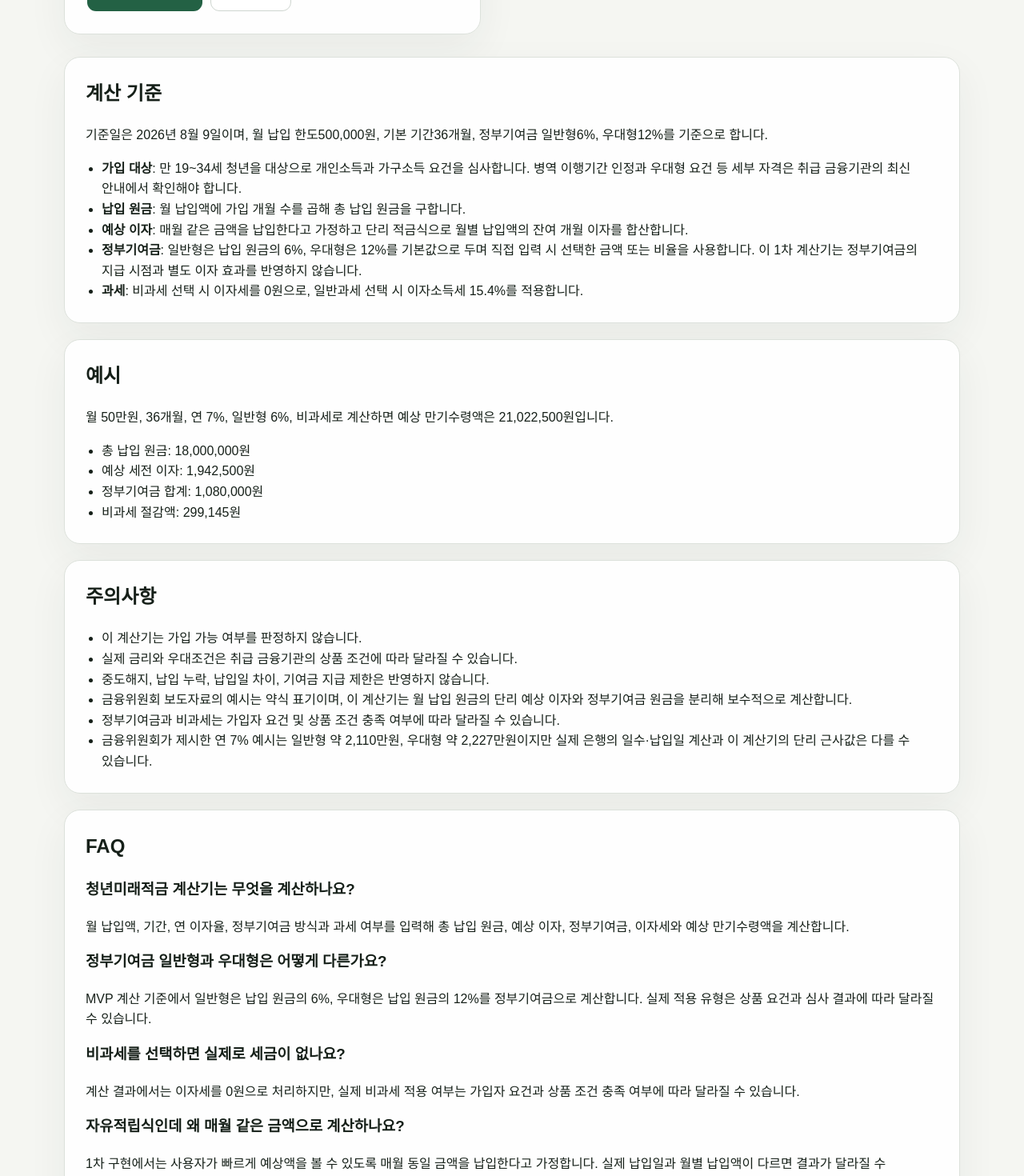
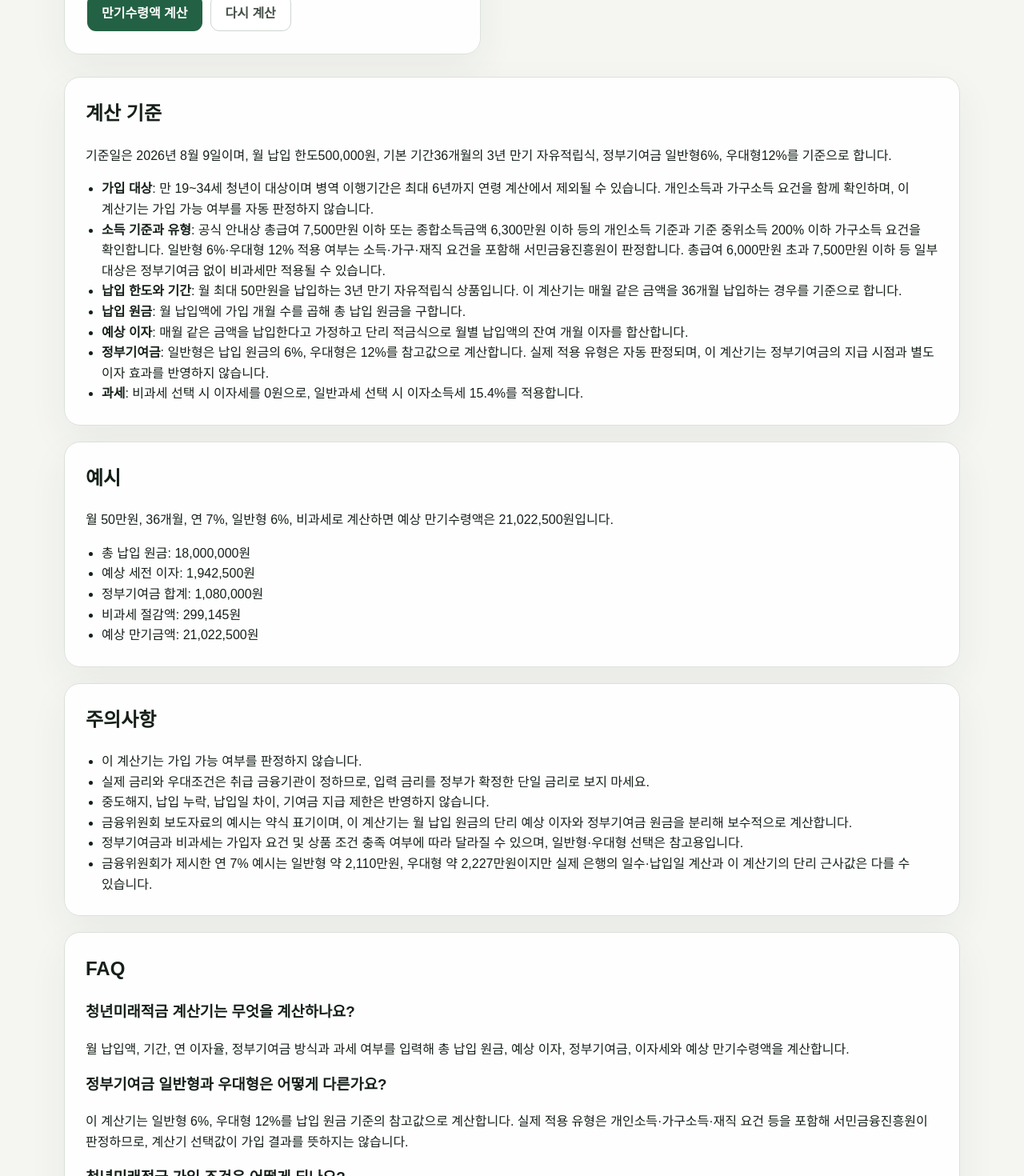
Before and after one commit to JulGi-Park/integrated-calculator, a Next.js app: page /calculators/youth-future-savings in a window 1280 px wide. Shown: the part 1330-2800 px from the top of the page at 80% size. Built offline with nearby package versions, Linux system fonts and the light colour scheme.

Commit message:
seo: improve youth future savings search intent coverage

```diff
--- a/app/calculators/youth-future-savings/page.tsx
+++ b/app/calculators/youth-future-savings/page.tsx
@@ -11,9 +11,9 @@ import {
 } from "@/components/calculators/youthFutureSavingsContentData";
 
 const title =
-  "청년미래적금 계산기 - 만기수령액·정부기여금·비과세 예상액";
+  "청년미래적금 계산기 | 정부기여금·만기 예상금액";
 const description =
-  "월 납입액, 가입 기간, 연 이자율, 정부기여금 방식과 과세 여부를 입력해 청년미래적금 예상 만기수령액과 비과세 절감액을 계산합니다.";
+  "월 납입액·연 이자율·정부기여금 참고 유형을 입력해 청년미래적금의 예상 만기금액을 계산합니다. 월 최대 50만원, 3년, 일반형 6%·우대형 12%와 비과세 기준을 안내합니다.";
 const ogUrl = "https://gyesanbox.kr/calculators/youth-future-savings/";
 const ogImage = "https://gyesanbox.kr/og/default.png";
 
@@ -60,13 +60,14 @@ export default function YouthFutureSavingsPage() {
         <p className="page-heading__eyebrow">Youth future savings</p>
         <h1>청년미래적금 계산기</h1>
         <p>
-          월 납입액과 금리, 정부기여금 방식을 입력해 예상 만기수령액,
-          정부기여금과 비과세 절감액을 확인합니다.
+          월 납입액과 예상 금리, 정부기여금 참고 유형을 입력해 원금·예상 이자·정부기여금과
+          예상 만기금액을 확인합니다. 실제 금리와 가입 자격은 금융기관 심사 기준을 따릅니다.
         </p>
         <div className="seller-margin-meta">
           <span>계산 기준일: {youthFutureSavingsPolicySummary.verifiedAt}</span>
           <span>기본 기간: {youthFutureSavingsPolicySummary.defaultTerm}</span>
           <span>월 납입 한도: {youthFutureSavingsPolicySummary.monthlyLimit}</span>
+          <span>이자소득: 비과세 안내</span>
         </div>
       </div>
 
@@ -80,6 +81,12 @@ export default function YouthFutureSavingsPage() {
         <Link className="text-link" href="/">
           홈으로
         </Link>
+        <Link className="text-link" href="/calculators/savings/">
+          예금·적금 이자 계산기
+        </Link>
+        <Link className="text-link" href="/calculators/salary/">
+          연봉 실수령액 계산기
+        </Link>
       </nav>
     </section>
   );
--- a/components/calculators/YouthFutureSavingsContent.tsx
+++ b/components/calculators/YouthFutureSavingsContent.tsx
@@ -17,7 +17,7 @@ export function YouthFutureSavingsContent() {
         <p>
           기준일은 {youthFutureSavingsPolicySummary.verifiedAt}이며, 월 납입 한도
           {youthFutureSavingsPolicySummary.monthlyLimit}, 기본 기간
-          {youthFutureSavingsPolicySummary.defaultTerm}, 정부기여금 일반형
+          {youthFutureSavingsPolicySummary.defaultTerm}의 {youthFutureSavingsPolicySummary.productTerm}, 정부기여금 일반형
           {youthFutureSavingsPolicySummary.standardRate}, 우대형
           {youthFutureSavingsPolicySummary.preferredRate}를 기준으로 합니다.
         </p>
@@ -41,6 +41,7 @@ export function YouthFutureSavingsContent() {
           <li>예상 세전 이자: {formatWon(youthFutureSavingsExampleResult.grossInterest)}</li>
           <li>정부기여금 합계: {formatWon(youthFutureSavingsExampleResult.governmentContribution)}</li>
           <li>비과세 절감액: {formatWon(youthFutureSavingsExampleResult.taxSaving)}</li>
+          <li>예상 만기금액: {formatWon(youthFutureSavingsExampleResult.maturityAmount)}</li>
         </ul>
       </section>
 
--- a/components/calculators/youthFutureSavingsContentData.ts
+++ b/components/calculators/youthFutureSavingsContentData.ts
@@ -42,13 +42,24 @@ export const youthFutureSavingsPolicySummary = {
     YOUTH_FUTURE_SAVINGS_POLICY.preferredContributionRate,
   ),
   taxRate: formatPercent(YOUTH_FUTURE_SAVINGS_POLICY.interestIncomeTaxRate),
+  productTerm: "3년 만기 자유적립식",
 };
 
 export const youthFutureSavingsCriteria = [
   {
     title: "가입 대상",
     description:
-      "만 19~34세 청년을 대상으로 개인소득과 가구소득 요건을 심사합니다. 병역 이행기간 인정과 우대형 요건 등 세부 자격은 취급 금융기관의 최신 안내에서 확인해야 합니다.",
+      "만 19~34세 청년이 대상이며 병역 이행기간은 최대 6년까지 연령 계산에서 제외될 수 있습니다. 개인소득과 가구소득 요건을 함께 확인하며, 이 계산기는 가입 가능 여부를 자동 판정하지 않습니다.",
+  },
+  {
+    title: "소득 기준과 유형",
+    description:
+      "공식 안내상 총급여 7,500만원 이하 또는 종합소득금액 6,300만원 이하 등의 개인소득 기준과 기준 중위소득 200% 이하 가구소득 요건을 확인합니다. 일반형 6%·우대형 12% 적용 여부는 소득·가구·재직 요건을 포함해 서민금융진흥원이 판정합니다. 총급여 6,000만원 초과 7,500만원 이하 등 일부 대상은 정부기여금 없이 비과세만 적용될 수 있습니다.",
+  },
+  {
+    title: "납입 한도와 기간",
+    description:
+      "월 최대 50만원을 납입하는 3년 만기 자유적립식 상품입니다. 이 계산기는 매월 같은 금액을 36개월 납입하는 경우를 기준으로 합니다.",
   },
   {
     title: "납입 원금",
@@ -62,7 +73,7 @@ export const youthFutureSavingsCriteria = [
   {
     title: "정부기여금",
     description:
-      "일반형은 납입 원금의 6%, 우대형은 12%를 기본값으로 두며 직접 입력 시 선택한 금액 또는 비율을 사용합니다. 이 1차 계산기는 정부기여금의 지급 시점과 별도 이자 효과를 반영하지 않습니다.",
+      "일반형은 납입 원금의 6%, 우대형은 12%를 참고값으로 계산합니다. 실제 적용 유형은 자동 판정되며, 이 계산기는 정부기여금의 지급 시점과 별도 이자 효과를 반영하지 않습니다.",
   },
   {
     title: "과세",
@@ -73,10 +84,10 @@ export const youthFutureSavingsCriteria = [
 
 export const youthFutureSavingsCautions = [
   "이 계산기는 가입 가능 여부를 판정하지 않습니다.",
-  "실제 금리와 우대조건은 취급 금융기관의 상품 조건에 따라 달라질 수 있습니다.",
+  "실제 금리와 우대조건은 취급 금융기관이 정하므로, 입력 금리를 정부가 확정한 단일 금리로 보지 마세요.",
   "중도해지, 납입 누락, 납입일 차이, 기여금 지급 제한은 반영하지 않습니다.",
   "금융위원회 보도자료의 예시는 약식 표기이며, 이 계산기는 월 납입 원금의 단리 예상 이자와 정부기여금 원금을 분리해 보수적으로 계산합니다.",
-  "정부기여금과 비과세는 가입자 요건 및 상품 조건 충족 여부에 따라 달라질 수 있습니다.",
+  "정부기여금과 비과세는 가입자 요건 및 상품 조건 충족 여부에 따라 달라질 수 있으며, 일반형·우대형 선택은 참고용입니다.",
   "금융위원회가 제시한 연 7% 예시는 일반형 약 2,110만원, 우대형 약 2,227만원이지만 실제 은행의 일수·납입일 계산과 이 계산기의 단리 근사값은 다를 수 있습니다.",
 ] as const;
 
@@ -89,12 +100,42 @@ export const youthFutureSavingsFaqs: YouthFutureSavingsFaq[] = [
   {
     question: "정부기여금 일반형과 우대형은 어떻게 다른가요?",
     answer:
-      "MVP 계산 기준에서 일반형은 납입 원금의 6%, 우대형은 납입 원금의 12%를 정부기여금으로 계산합니다. 실제 적용 유형은 상품 요건과 심사 결과에 따라 달라질 수 있습니다.",
+      "이 계산기는 일반형 6%, 우대형 12%를 납입 원금 기준의 참고값으로 계산합니다. 실제 적용 유형은 개인소득·가구소득·재직 요건 등을 포함해 서민금융진흥원이 판정하므로, 계산기 선택값이 가입 결과를 뜻하지는 않습니다.",
+  },
+  {
+    question: "청년미래적금 가입 조건은 어떻게 되나요?",
+    answer:
+      "공식 안내상 만 19~34세 청년이 대상이며, 병역 이행기간은 최대 6년까지 연령 계산에서 제외될 수 있습니다. 개인소득과 가구소득 요건을 함께 확인하므로, 가입 가능 여부는 취급 금융기관 또는 서민금융진흥원 안내로 확인해야 합니다.",
+  },
+  {
+    question: "월 얼마까지, 얼마나 납입할 수 있나요?",
+    answer:
+      "청년미래적금은 월 최대 50만원을 납입하는 3년 만기 자유적립식 상품입니다. 이 계산기는 매월 같은 금액을 36개월 납입한다고 가정해 예상액을 보여줍니다.",
+  },
+  {
+    question: "소득에 따라 정부기여금이 달라지나요?",
+    answer:
+      "네. 공식 안내에는 일반형 6%, 우대형 12%와 함께 소득·가구·재직 요건이 제시되어 있습니다. 예를 들어 총급여 6,000만원 초과 7,500만원 이하 등 일부 대상은 정부기여금 없이 비과세만 적용될 수 있어, 이 계산기는 소득구간을 자동 판정하지 않습니다.",
   },
   {
     question: "비과세를 선택하면 실제로 세금이 없나요?",
     answer:
       "계산 결과에서는 이자세를 0원으로 처리하지만, 실제 비과세 적용 여부는 가입자 요건과 상품 조건 충족 여부에 따라 달라질 수 있습니다.",
+  },
+  {
+    question: "은행별 금리는 같은가요?",
+    answer:
+      "아닙니다. 금리와 우대조건은 취급 금융기관의 상품 조건에 따라 달라질 수 있습니다. 이 계산기의 연 이자율은 예상 금리를 직접 입력하는 값이며, 실제 적용 금리를 보장하지 않습니다.",
+  },
+  {
+    question: "중도해지하면 정부기여금과 비과세는 어떻게 되나요?",
+    answer:
+      "일반 중도해지 때는 정부기여금과 비과세 혜택을 받을 수 없다는 공식 안내가 있습니다. 특별중도해지 등 예외와 실제 처리 기준은 취급 금융기관의 최신 약관을 확인해야 하며, 이 계산기는 중도해지금액을 계산하지 않습니다.",
+  },
+  {
+    question: "청년도약계좌와 동시에 가입하거나 갈아탈 수 있나요?",
+    answer:
+      "청년도약계좌와의 중복 가입은 제한됩니다. 2026년 첫 신청 기간에는 일정 요건 아래 전환 절차가 별도로 안내됐으므로, 현재 가능 여부와 조건은 서민금융진흥원 및 취급 금융기관 공지를 확인해야 합니다. 이 계산기는 두 상품의 전환 손익을 비교하지 않습니다.",
   },
   {
     question: "자유적립식인데 왜 매월 같은 금액으로 계산하나요?",
@@ -110,12 +151,36 @@ export const youthFutureSavingsFaqs: YouthFutureSavingsFaq[] = [
 
 export const youthFutureSavingsSources = [
   {
+    organization: "서민금융진흥원",
+    title: "청년미래적금 상품 안내",
+    criterion:
+      "현재 운영 기준: 3년 자유적립식, 월 최대 50만원, 일반형 6%·우대형 12% 정부기여금, 이자소득 비과세 및 금융기관별 금리 안내",
+    verifiedAt: youthFutureSavingsPolicySummary.verifiedAt,
+    href: "https://www.kinfa.or.kr/financialProduct/youthFutureSavings.do",
+  },
+  {
     organization: YOUTH_FUTURE_SAVINGS_POLICY.officialSourceName,
     title: YOUTH_FUTURE_SAVINGS_POLICY.officialSourceTitle,
     criterion:
       "월 최대 50만원, 3년 만기 자유적립식, 납입액의 6% 또는 12% 정부기여금, 이자소득세 면제 안내",
     verifiedAt: youthFutureSavingsPolicySummary.verifiedAt,
     href: YOUTH_FUTURE_SAVINGS_POLICY.officialSourceUrl,
+  },
+  {
+    organization: "대한민국 정책브리핑",
+    title: "청년미래적금 Q&A ② 가입 요건·정부기여금",
+    criterion:
+      "개인·가구소득 기준, 일반형·우대형 적용 요건, 정부기여금 없이 비과세만 적용되는 구간 안내",
+    verifiedAt: youthFutureSavingsPolicySummary.verifiedAt,
+    href: "https://www.korea.kr/multi/visualNewsView.do?newsId=148966817",
+  },
+  {
+    organization: "대한민국 정책브리핑",
+    title: "청년미래적금 Q&A ① 청년도약계좌·중도해지",
+    criterion:
+      "청년도약계좌와의 관계, 일반 중도해지 시 정부기여금·비과세 처리 안내",
+    verifiedAt: youthFutureSavingsPolicySummary.verifiedAt,
+    href: "https://www.korea.kr/multi/visualNewsView.do?newsId=148966732",
   },
 ] as const;
 
@@ -124,7 +189,7 @@ export const youthFutureSavingsWebApplicationJsonLd = {
   "@type": "WebApplication",
   name: "청년미래적금 계산기",
   description:
-    "청년미래적금의 월 납입액, 기간, 이자율, 정부기여금과 과세 여부를 입력해 예상 만기수령액을 계산합니다.",
+    "청년미래적금의 월 납입액, 기간, 예상 이자율, 정부기여금 참고 유형과 과세 여부를 입력해 예상 만기금액을 계산합니다.",
   applicationCategory: "FinanceApplication",
   operatingSystem: "Any",
   browserRequirements: "JavaScript가 지원되는 웹 브라우저",
```
Also changed, not shown: 1 other file (tests, documents, lock files or other folders).
